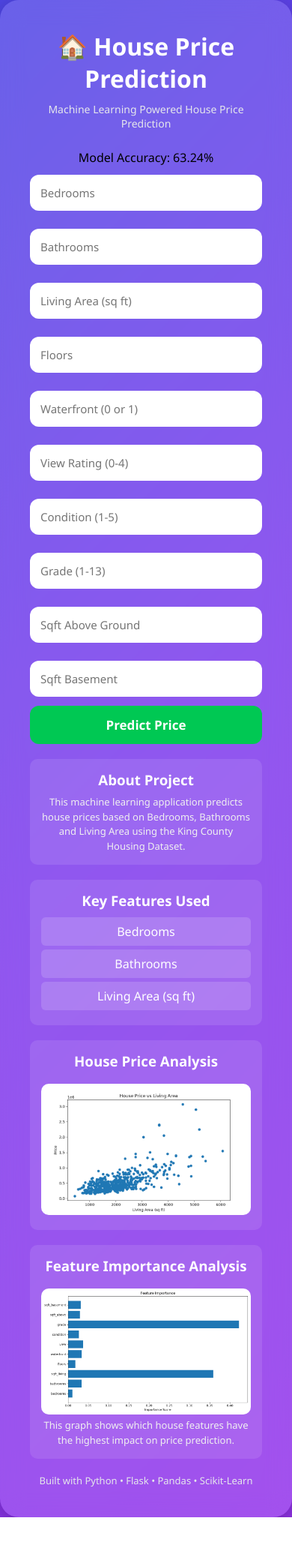
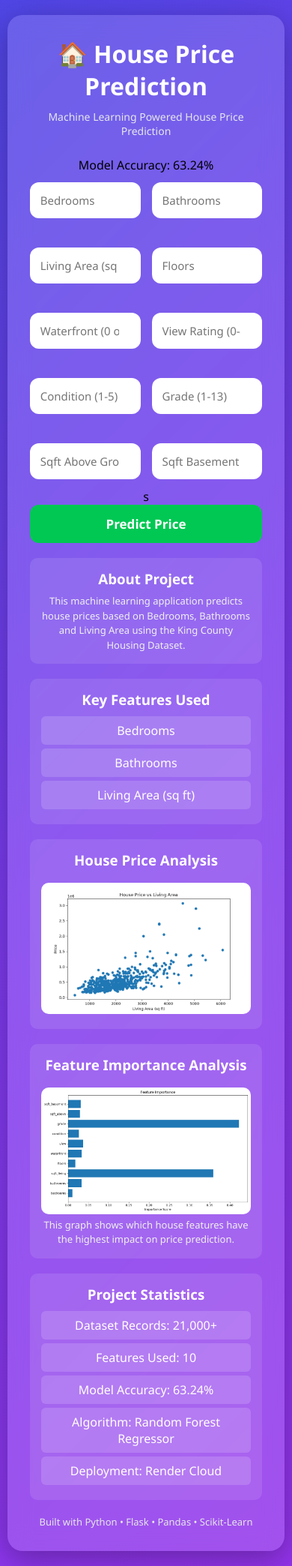
Before and after one commit to MannemMadhav/House-Price-Prediction-ML, a Flask app: page / in a window 390 px wide. Shown: the whole page at 75% size. Before the commit the page ends 2023 px from the top, so only its background shows below. Run offline with Flask 3, Linux system fonts and the light colour scheme; parts of the project's set-up code (start-up, migrations or seed data) failed here and were passed over.

Commit message:
Improved UI layout and responsiveness

```diff
--- a/static/style.css
+++ b/static/style.css
@@ -14,15 +14,21 @@
 }
 
 .container{
-    width:450px;
-    padding:40px;
-    border-radius:25px;
+     width: 95%;
+    max-width: 900px;
+    margin: 20px auto;
+    padding: 30px;
+    border-radius: 20px;
     background:rgba(255,255,255,0.15);
     backdrop-filter:blur(15px);
     box-shadow:0 10px 40px rgba(0,0,0,0.3);
     text-align:center;
 }
-
+.form-grid {
+    display: grid;
+    grid-template-columns: 1fr 1fr;
+    gap: 15px;
+}
 h1{
     color:white;
     margin-bottom:10px;
--- a/templates/index.html
+++ b/templates/index.html
@@ -19,6 +19,8 @@
 
 
     <form action="/predict" method="post">
+
+<div class="form-grid">
 
         <input
 type="number"
@@ -73,7 +75,7 @@
        name="sqft_basement"
        placeholder="Sqft Basement"
        required>
-
+</div>s
         <button type="submit">
             Predict Price
         </button>
@@ -120,6 +122,17 @@
         impact on price prediction.
     </p>
 </div>
+<div class="project-info">
+    <h3>Project Statistics</h3>
+
+    <ul>
+        <li>Dataset Records: 21,000+</li>
+        <li>Features Used: 10</li>
+        <li>Model Accuracy: {{ accuracy }}%</li>
+        <li>Algorithm: Random Forest Regressor</li>
+        <li>Deployment: Render Cloud</li>
+    </ul>
+</div>
 <div class="footer">
 Built with Python • Flask • Pandas • Scikit-Learn
 </div>
```
